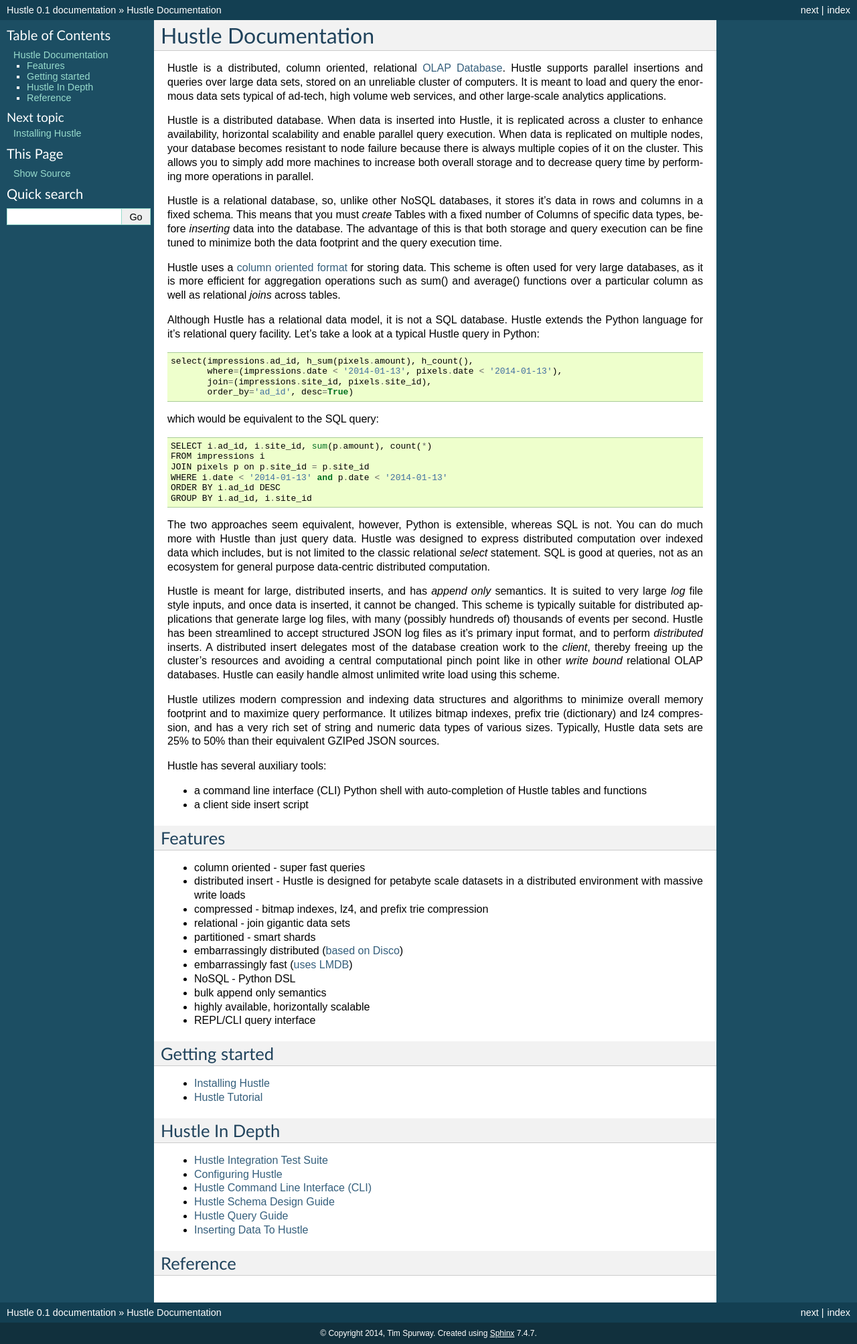
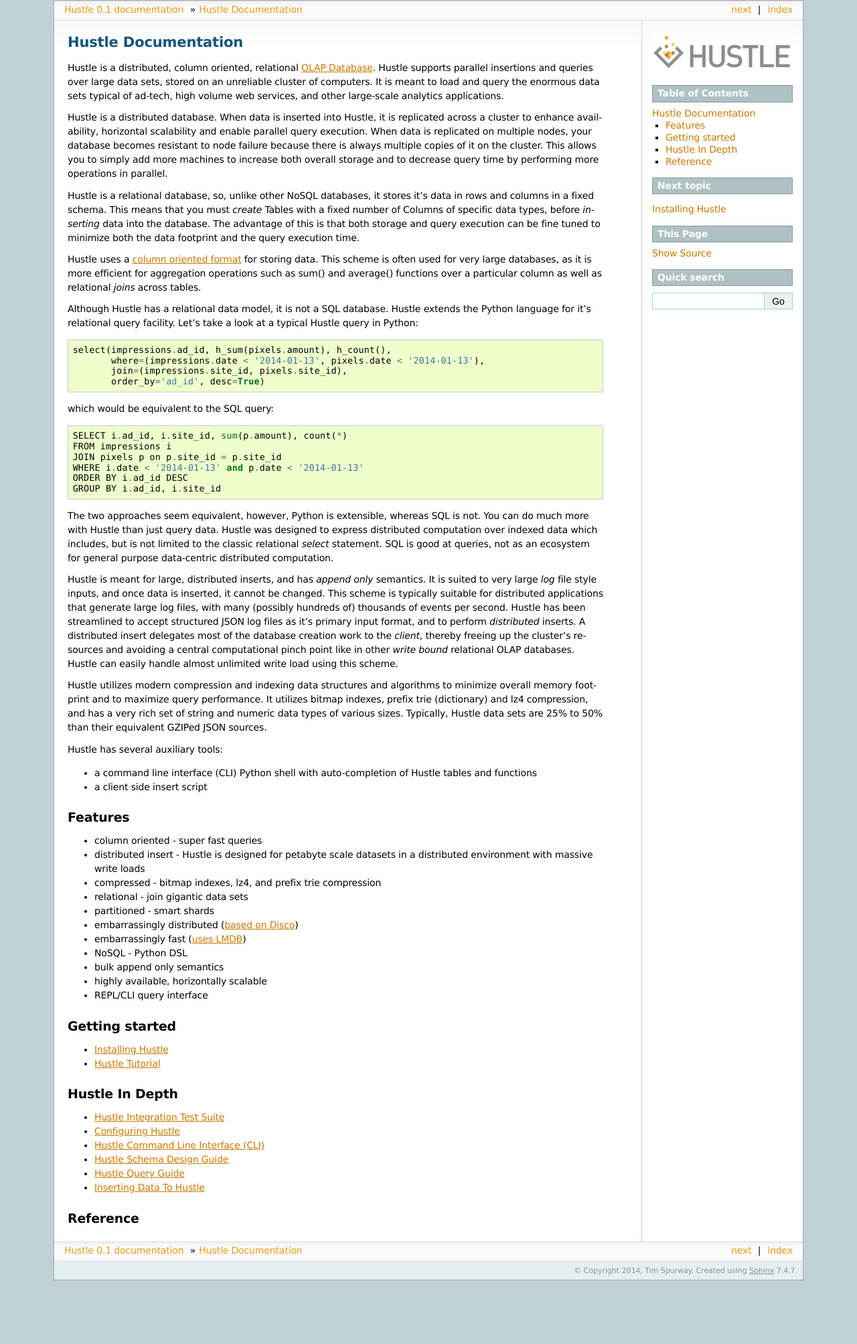
Before and after one commit to tspurway/hustle, a Sphinx documentation site: the page built from doc/index.rst, in a window 1280 px wide. Shown: the whole page at 67% size. Built offline with Sphinx 7.4.7, drawn with Linux system fonts in a browser that asks for light colours; after the commit the page ends 1912 px from its top, so only the background shows below that.

Commit message:
more doc changes

```diff
--- a/doc/conf.py
+++ b/doc/conf.py
@@ -18,7 +18,7 @@
 # If extensions (or modules to document with autodoc) are in another directory,
 # add these directories to sys.path here. If the directory is relative to the
 # documentation root, use os.path.abspath to make it absolute, like shown here.
-#sys.path.insert(0, os.path.abspath('.'))
+#sys.path.insert(0, os.path.abspath('.'))ht
 sys.path.insert(0, os.path.abspath('../hustle'))
 
 
@@ -103,7 +103,7 @@
 
 # The theme to use for HTML and HTML Help pages.  See the documentation for
 # a list of builtin themes.
-html_theme = 'default'
+html_theme = 'sphinxdoc'
 
 # Theme options are theme-specific and customize the look and feel of a theme
 # further.  For a list of options available for each theme, see the
@@ -122,7 +122,7 @@
 
 # The name of an image file (relative to this directory) to place at the top
 # of the sidebar.
-#html_logo = None
+html_logo = './_static/hustle.png'
 
 # The name of an image file (within the static path) to use as favicon of the
 # docs.  This file should be a Windows icon file (.ico) being 16x16 or 32x32
--- a/hustle/__init__.py
+++ b/hustle/__init__.py
@@ -174,7 +174,7 @@
     :param lru_size: the size in records of the LRU cache for holding bitmapped indexes
 
         You probably won't have to worry about this unless you find your insert is running out of memory or is too
-        slow when inserting gigantic files or on nodes with limited memory resources.  see :ref:`indexguide`
+        slow when inserting gigantic files or on nodes with limited memory resources.
     """
     from hustle.core.settings import Settings
     settings = Settings(**kwargs)
--- /dev/null
+++ b/query.py
@@ -0,0 +1,3 @@
+
+
+select(i.token, min(i.time), where=((i.campaign_io_id == 17146) |(i.campaign_io_id == 17147) |(i.campaign_io_id == 17160)) & (i.impressions > 0) & (i.is_psa == 0) & (i.date == '2014-02-20'), nest=True)
```
Also changed, not shown: doc/hustle.png (added).
